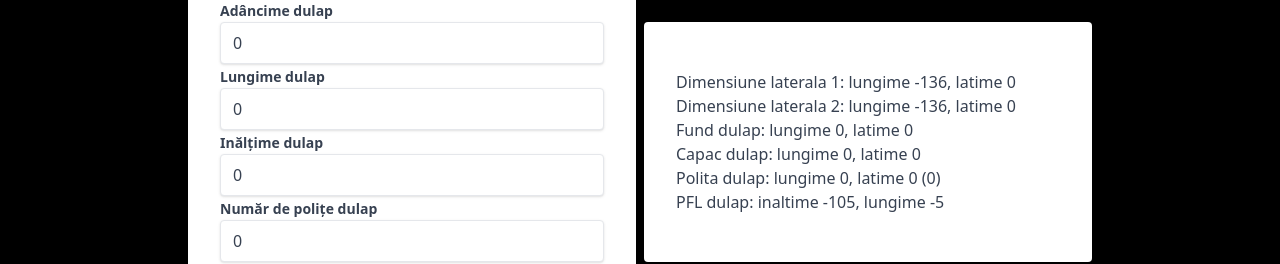
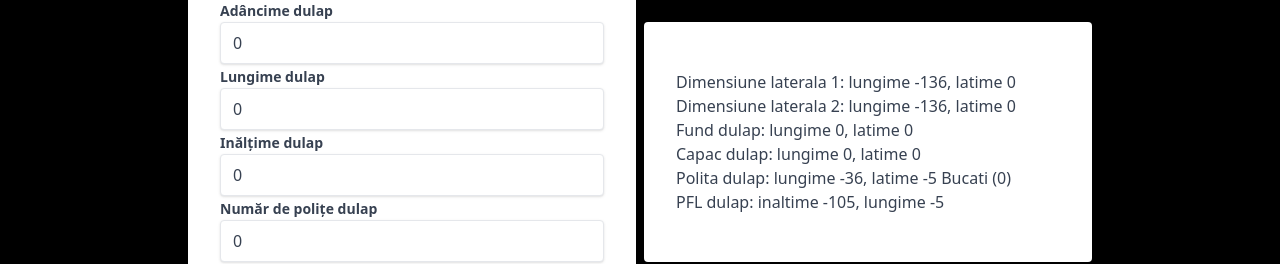
Before and after one commit to homoki-denis/mobila-corp-calculator, a Nuxt app: page /dulapuri in a window 1280 px wide. Both pictures are taken after a click on the button "Calculeaza". Shown: the part 282-546 px from the top of the page. Built offline with nearby package versions, Linux system fonts and the light colour scheme.

Commit message:
fix: bucati polite

```diff
--- a/pages/dulapuri.vue
+++ b/pages/dulapuri.vue
@@ -72,7 +72,7 @@
           Capac dulap: lungime {{ rez.capacDulap.lungime }}, latime
           {{ rez.capacDulap.latime }} <br />
           Polita dulap: lungime {{ rez.politaDulap.lungime }}, latime
-          {{ rez.politaDulap.latime }} ({{ numarPoliteDulap }})<br />
+          {{ rez.politaDulap.latime }} Bucati ({{ numarPoliteDulap }})<br />
           PFL dulap: inaltime {{ rez.pflDulap.inaltime }}, lungime
           {{ rez.pflDulap.lungime }}<br />
         </p>
@@ -114,8 +114,8 @@ const calculeazaDimensiuni = (e) => {
   };
 
   const politaDulap = {
-    lungime: (lungimeDulap.value - 36) * numarPoliteDulap.value,
-    latime: (adancimeDulap.value - 5) * numarPoliteDulap.value,
+    lungime: lungimeDulap.value - 36,
+    latime: adancimeDulap.value - 5,
   };
 
   const pflDulap = {
```
